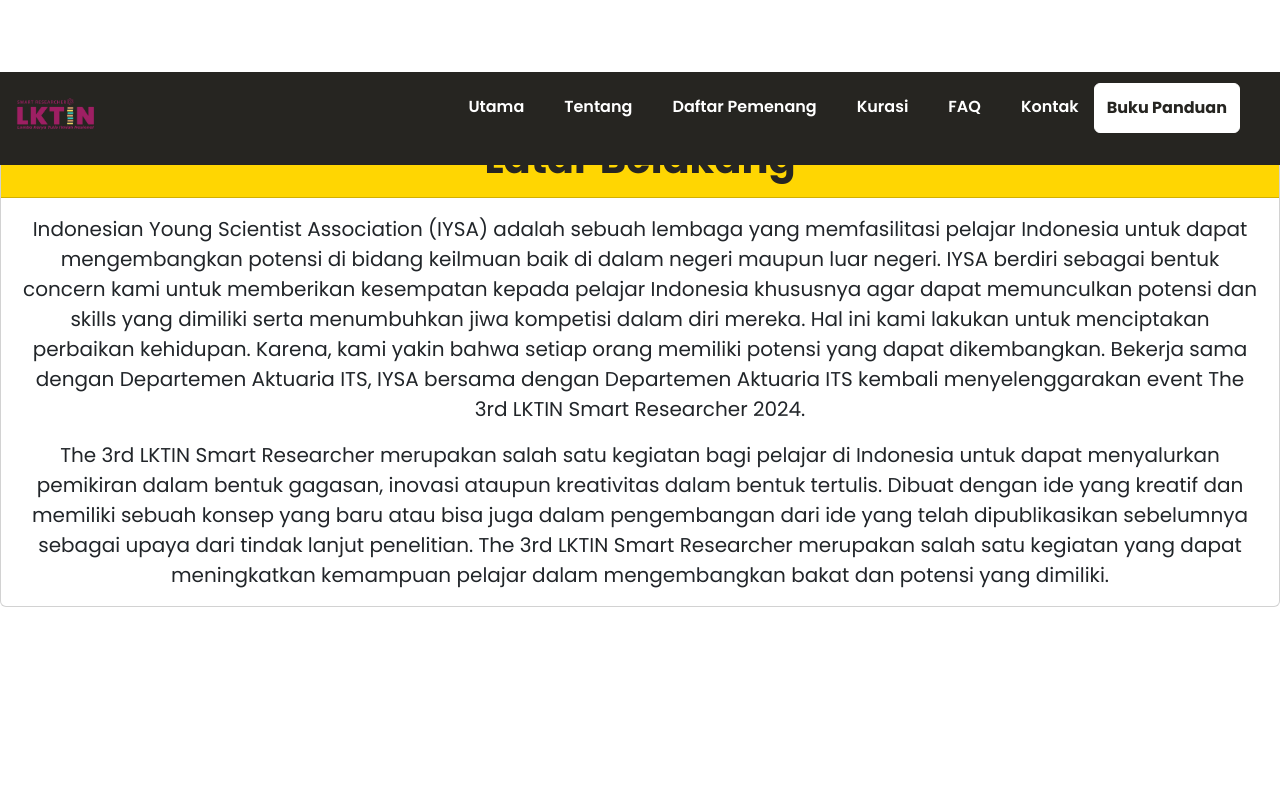
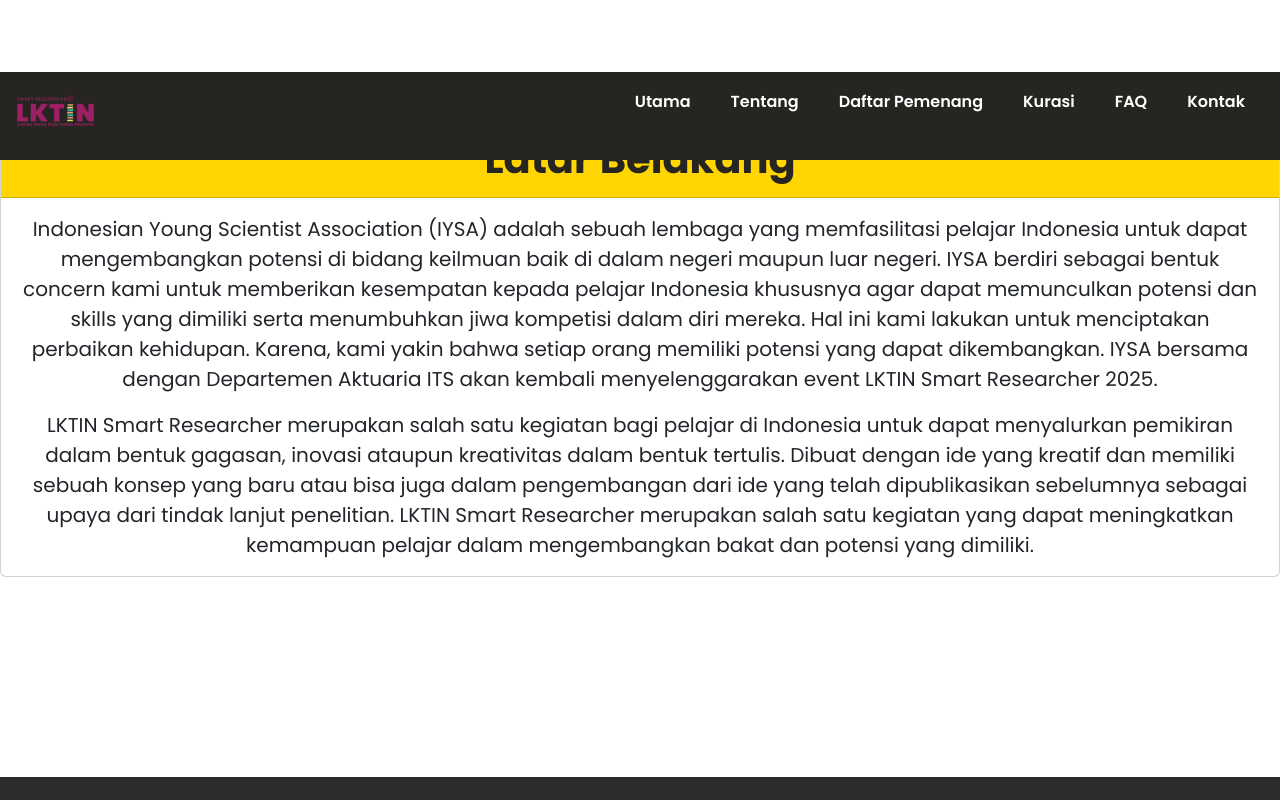
Before and after one commit to iysaofficial/officiallktin, a React (Create React App) app: page /About in a window 1280 px wide. Shown: the top 800 px of the page. Built offline with nearby package versions, Linux system fonts and the light colour scheme.

Commit message:
Update Daftar Pemenang

```diff
--- a/src/components/AboutComps.js
+++ b/src/components/AboutComps.js
@@ -32,7 +32,7 @@
           <div className="col-md-6 hero-content mt-auto mb-auto text-center">
             {/* <h1 className="sub">WELCOME</h1> */}
             <h1 className="">SMART RESEARCHER LKTIN</h1>
-            <h2 className="">Lomba Karya Tulis Ilmiah Nasional 2024</h2>
+            <h2 className="">Lomba Karya Tulis Ilmiah Nasional</h2>
             {/* <p className="">
                 Indonesian Young Scientist Association (IYSA) is an institution
                 engaged in developing Indonesian students potential, talents, and
@@ -51,7 +51,7 @@
               </a> */}
             <button type="button" class="slep btn-outline-primary mt-3">
               <a href="/" rel="noreferrer noopener">
-                Pendaftaran ditutup
+                Segera Hadir 2025
               </a>
             </button>
           </div>
--- a/src/components/BackgroundComps.js
+++ b/src/components/BackgroundComps.js
@@ -15,21 +15,17 @@
           skills yang dimiliki serta menumbuhkan jiwa kompetisi dalam
           diri mereka. Hal ini kami lakukan untuk menciptakan
           perbaikan kehidupan. Karena, kami yakin bahwa setiap orang
-          memiliki potensi yang dapat dikembangkan. Bekerja sama
-          dengan Departemen Aktuaria ITS, IYSA bersama dengan
-          Departemen Aktuaria ITS kembali menyelenggarakan event The
-          3rd LKTIN Smart Researcher 2024.
+          memiliki potensi yang dapat dikembangkan. IYSA bersama dengan
+          Departemen Aktuaria ITS akan kembali menyelenggarakan event LKTIN Smart Researcher 2025.
         </p>
         <p class="card-text">
-          The 3rd LKTIN Smart Researcher merupakan salah satu kegiatan
+          LKTIN Smart Researcher merupakan salah satu kegiatan
           bagi pelajar di Indonesia untuk dapat menyalurkan pemikiran
           dalam bentuk gagasan, inovasi ataupun kreativitas dalam
           bentuk tertulis. Dibuat dengan ide yang kreatif dan memiliki
           sebuah konsep yang baru atau bisa juga dalam pengembangan
           dari ide yang telah dipublikasikan sebelumnya sebagai upaya
-          dari tindak lanjut penelitian. The 3rd LKTIN Smart
-          Researcher merupakan salah satu kegiatan yang dapat
-          meningkatkan kemampuan pelajar dalam mengembangkan bakat dan
+          dari tindak lanjut penelitian. LKTIN Smart Researcher merupakan salah satu kegiatan yang dapat meningkatkan kemampuan pelajar dalam mengembangkan bakat dan
           potensi yang dimiliki.
         </p>
         {/* <a href="#" class="btn btn-primary">
--- a/src/components/NavigationComps.js
+++ b/src/components/NavigationComps.js
@@ -127,10 +127,18 @@
               <a href="/#About">Tentang</a>
             </li>
             <li className="menu-item menu-item-has-children">
-              <a href="" data-toggle="sub-menu">
+              <a data-toggle="sub-menu">
                 Daftar Pemenang
               </a>
               <ul className="sub-menu text-center">
+                <li className="menu-item">
+                  <a
+                    href="https://drive.google.com/file/d/1KSSGQePokl7TtijbGsZUDdrGLi0AHxJj/view?usp=drive_link"
+                    target="_blank"
+                  >
+                    &nbsp; &nbsp; &nbsp; Daftar Pemenang 2024
+                  </a>
+                </li>
                 <li className="menu-item">
                   <a
                     href="https://drive.google.com/file/d/1qfi4WH9g_dKtAliKvOElrZpyJuyH5WVf/view?usp=sharing"
@@ -150,7 +158,7 @@
               </ul>
             </li>
             <li className="menu-item menu-item-has-children">
-              <a href="" data-toggle="sub-menu">
+              <a data-toggle="sub-menu">
                 Kurasi
               </a>
               <ul className="sub-menu text-center">
@@ -179,7 +187,7 @@
               <a href="/Contact">Kontak</a>
             </li>
             {/* <button type="button" class="btn btn-outline-primary">Registration</button> */}
-            <button type="button" class="btn btn-outline-secondary">
+            {/* <button type="button" class="btn btn-outline-secondary">
               <a
                 href="https://drive.google.com/file/d/1sgjtRWjIthPls0cjQ4iKcYVoxY0l4alC/view?usp=sharing"
                 rel="noreferrer noopener"
@@ -187,7 +195,7 @@
               >
                 Buku Panduan
               </a>
-            </button>
+            </button> */}
           </ul>
         </nav>
       </div>
```
